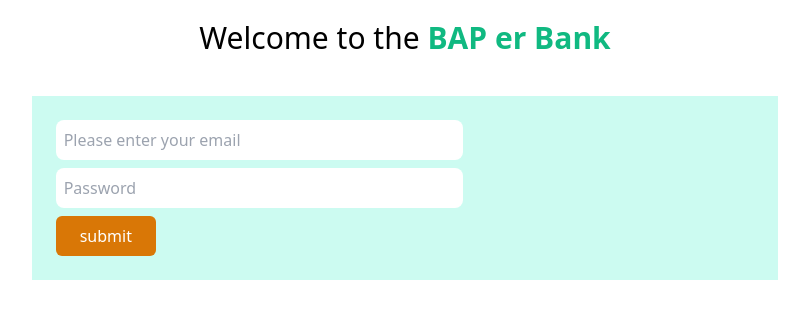
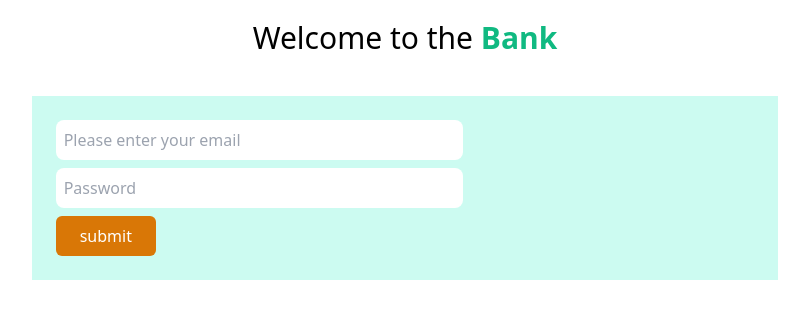
Before and after one commit to Tonny-Saha/Bap-er-Bank, a plain HTML site: page index.html in a window 1280 px wide. Shown: the whole page, without its empty margins (235-1044 px from the left). Drawn offline with nearby package versions, Linux system fonts and the light colour scheme.

Commit message:
Update index.html

```diff
--- a/index.html
+++ b/index.html
@@ -10,7 +10,7 @@
 </head>
 <body>
     <header>
-        <h1 class="text-3xl text-center mt-5">Welcome to the <span class="font-semibold text-emerald-500	">BAP er Bank</span></h1>
+        <h1 class="text-3xl text-center mt-5">Welcome to the <span class="font-semibold text-emerald-500	">Bank</span></h1>
     </header>
     <main>
         <section class="bg-teal-100	w-7/12	px-6 py-6 m-auto mt-10">
```
